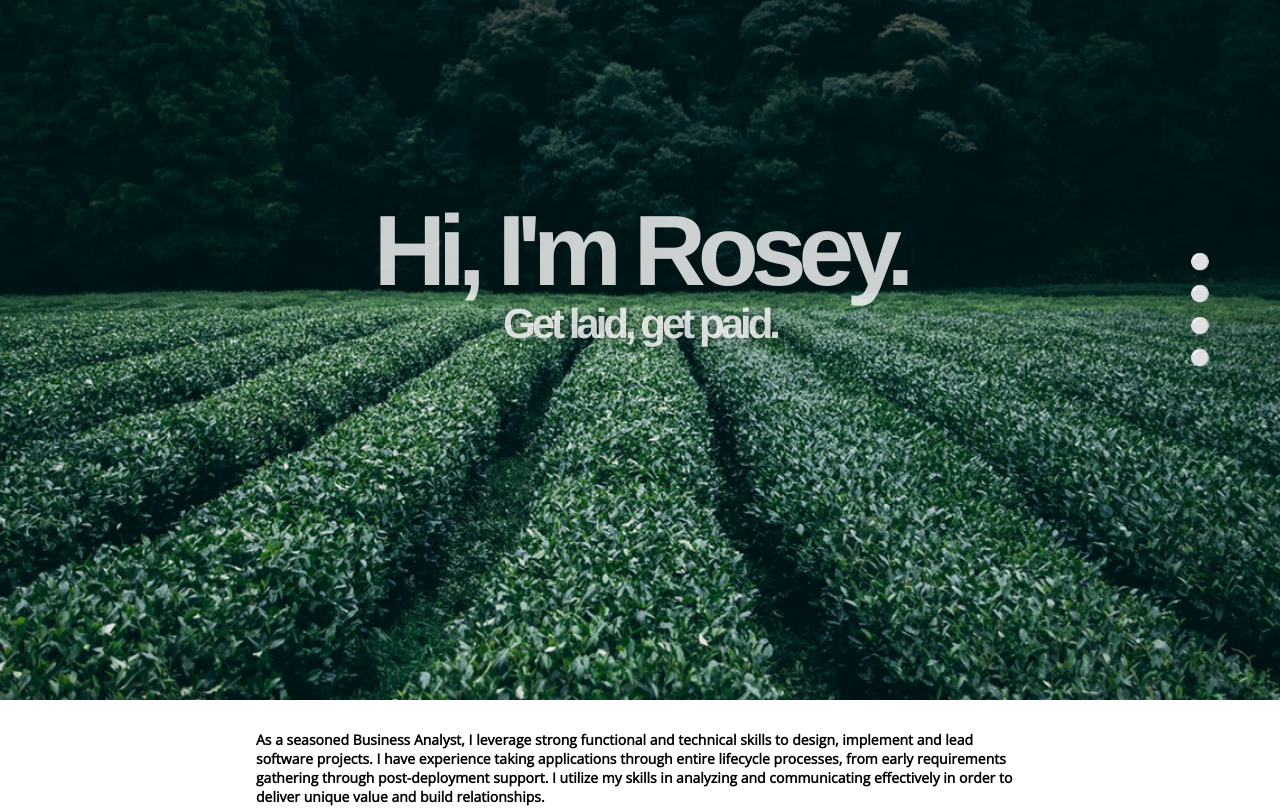
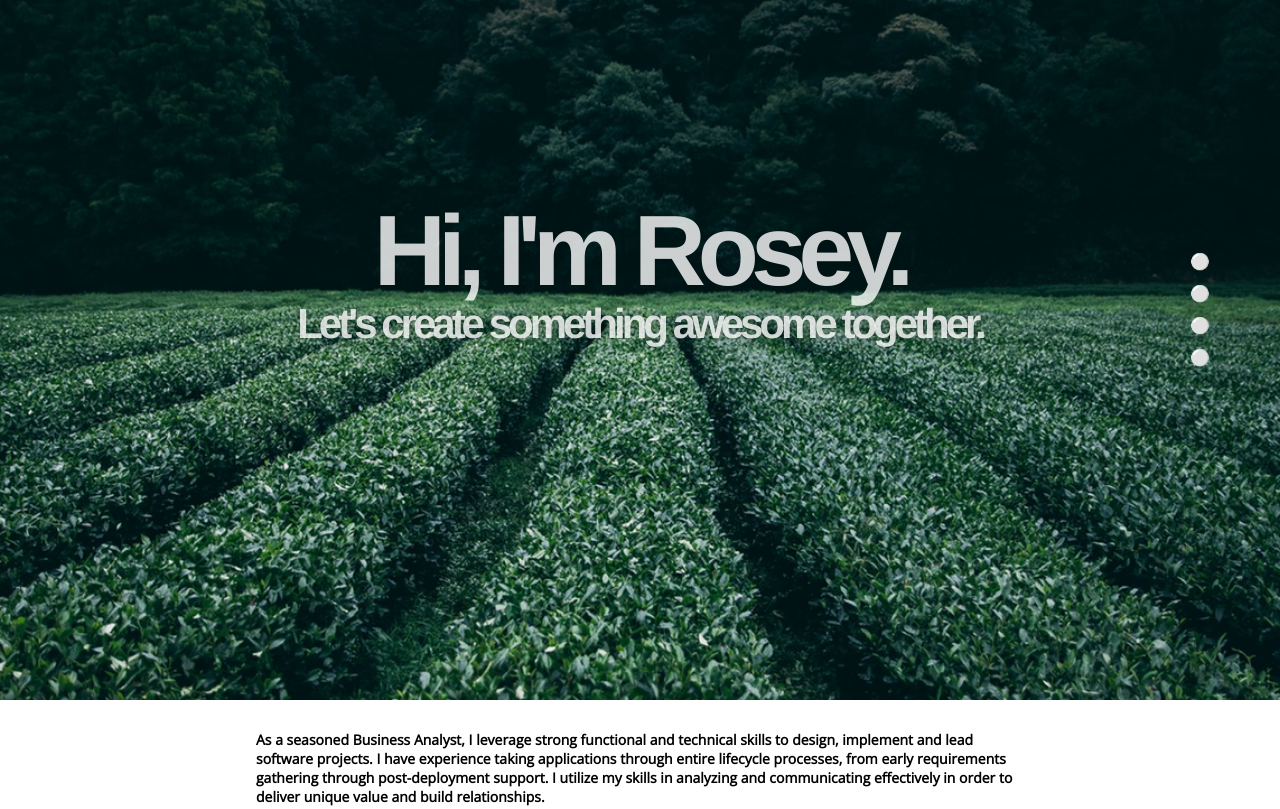
Before and after one commit to roseyberroya/roseyberroya.github.io, a plain HTML site: page unit_4/index.html in a window 1280 px wide. Shown: the top 809 px of the page. Drawn offline with nearby package versions, Linux system fonts and the light colour scheme.

Commit message:
unit_4_subtitle

```diff
--- a/unit_4/index.html
+++ b/unit_4/index.html
@@ -17,8 +17,7 @@
 	  <div class="container">
 	  <header>
 	    <h1>Hi, I'm Rosey.</h1>
-	    <h2>Get laid, get paid.</h2><!--
-	    <h2>Let's create something awesome together.<h2> -->
+	    <h2>Let's create something awesome together.<h2>
 	    </header>
 	  </div>
 	</section>
```
